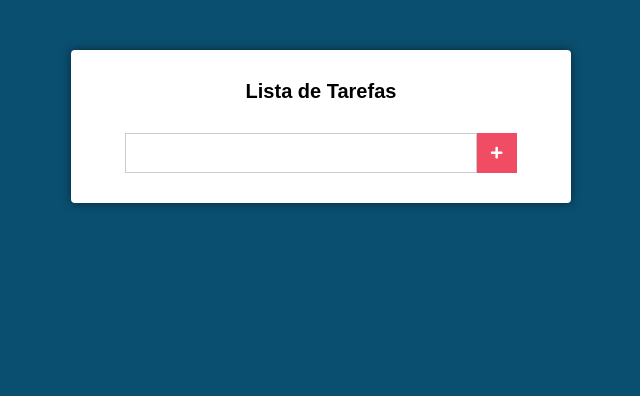
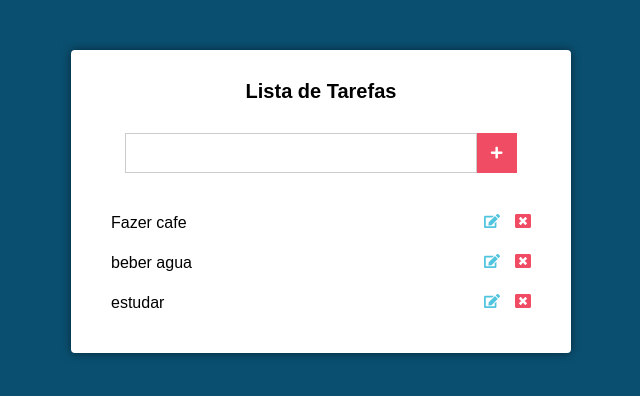
Before and after one commit to DanielGaiguer/javascript-udemy, a React (Create React App) app in the folder REACT/listatarefas/: page / in a window 1280 px wide. Shown: the top 396 px of the page, without its empty margins (319-959 px from the left). Built offline with nearby package versions, Linux system fonts and the light colour scheme.

Commit message:
add css edit and delete

```diff
--- a/REACT/listatarefas/src/components/Main.css
+++ b/REACT/listatarefas/src/components/Main.css
@@ -43,3 +43,39 @@
 .form button[type="submit"]:hover{
   background-color: #f62b49;
 }
+
+.tarefas{
+  margin-top: 30px;
+
+}
+
+.tarefas li{
+  display: flex;
+  align-items: center;
+  justify-content: space-between;
+  padding: 10px;
+  transition: all 400ms;
+}
+
+.tarefas li:hover{
+  background-color: #51c4de5b;
+}
+
+.tarefas li .edit{
+  margin-right: 15px;
+  color: #51c5de ;
+}
+.tarefas li .delete{
+  color: #f04c64;
+}
+
+.tarefas li:hover .edit,
+.tarefas li:hover .delete {
+  color: black;
+}
+
+.tarefas li .edit,
+.tarefas li .delete {
+  cursor: pointer;
+  transition: all 600ms;
+}
--- a/REACT/listatarefas/src/components/Main.js
+++ b/REACT/listatarefas/src/components/Main.js
@@ -4,9 +4,18 @@
 //Form
 import { FaPlus } from 'react-icons/fa';
 
+//Tarefas
+import { FaEdit, FaWindowClose } from 'react-icons/fa';
+
+
 export default class Main extends Component{
   state = {
     novaTarefa: '',
+    tarefas: [
+      'Fazer cafe',
+      'beber agua',
+      'estudar'
+    ],
   };
 
 
@@ -17,7 +26,7 @@
   }
 
   render(){
-    const { novaTarefa } = this.state;
+    const { novaTarefa, tarefas } = this.state;
     return (
       <div className="main">
         <h1>Lista de Tarefas </h1>
@@ -32,6 +41,18 @@
             <FaPlus />
           </button>
         </form>
+
+        <ul className="tarefas">
+          {tarefas.map(tarefa => (
+            <li key={tarefa}>
+              {tarefa}
+              <div>
+              <FaEdit className="edit"/>
+              <FaWindowClose className="delete"/>
+              </div>
+            </li>
+          ))}
+        </ul>
       </div>
     )
   }
```
